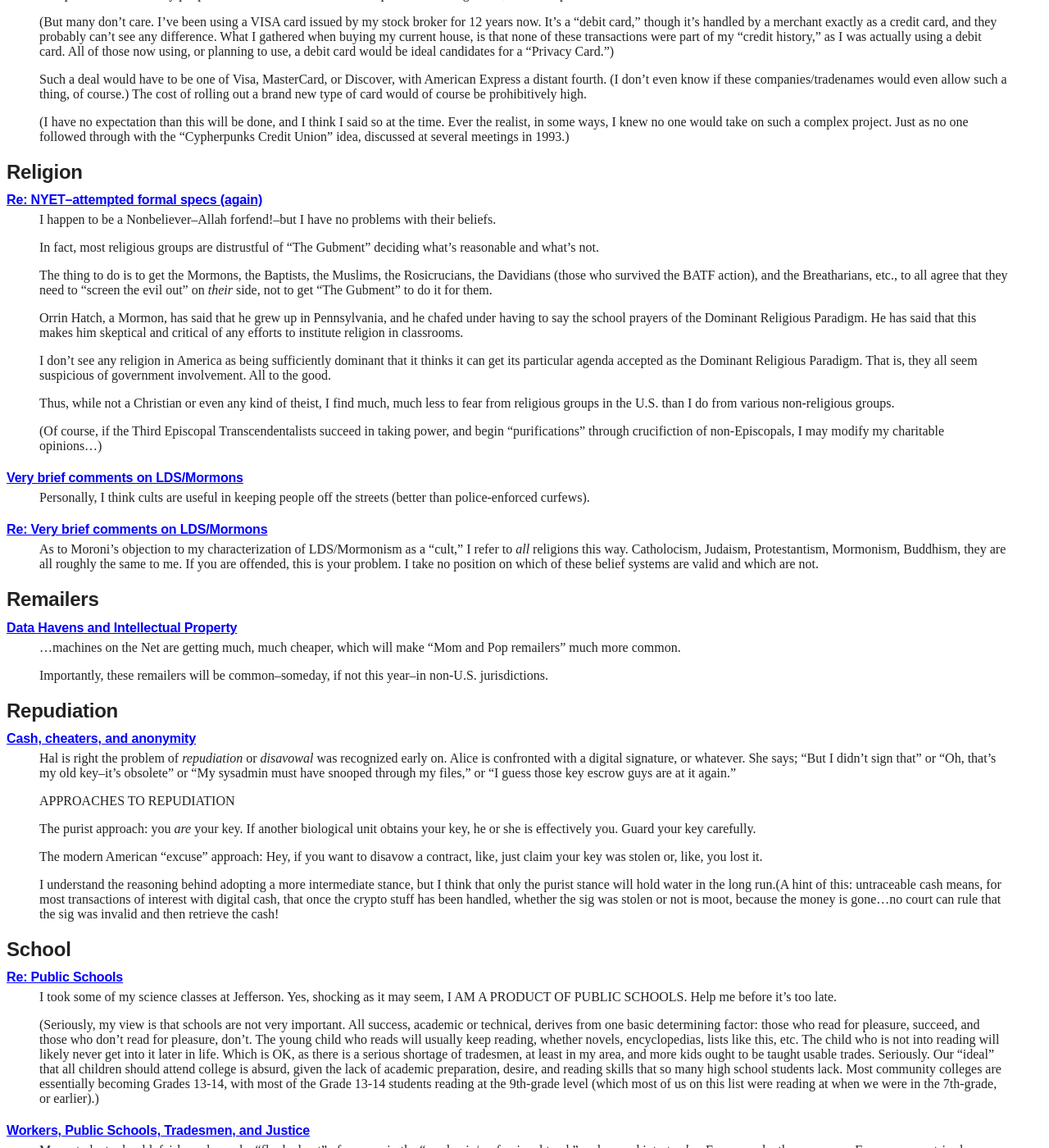
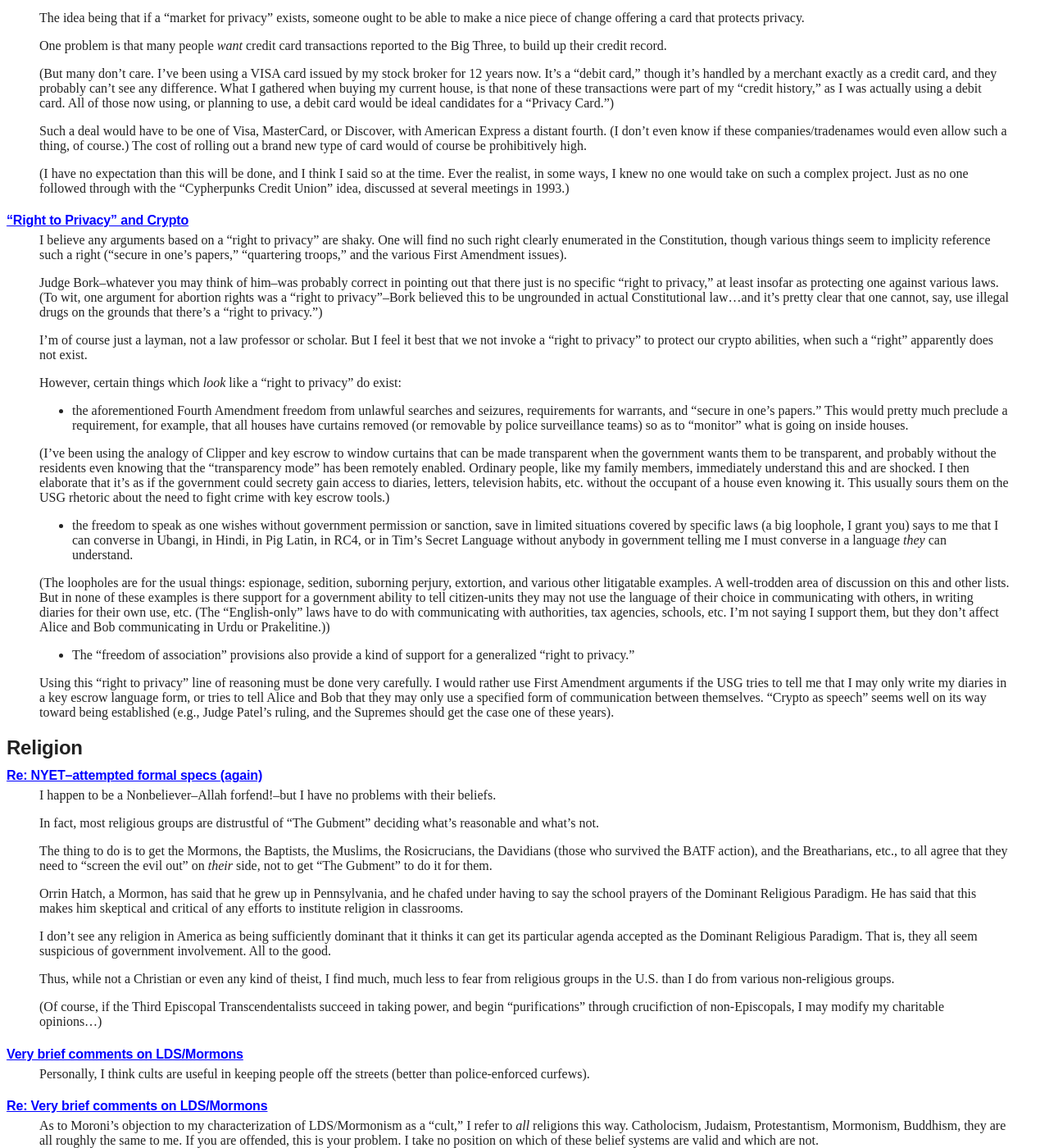
Before and after one commit to wakgill/deryk, a Jekyll site: the page built from tcm.md, in a window 1280 px wide and 1400 px high, scrolled down 17801 px. Shown: the whole window at 82% size. Built offline with Jekyll 4.4.1, drawn with Linux system fonts in a browser that asks for light colours; some of the changed text lies outside the part shown.

Commit message:
Update tcm.md

```diff
--- a/tcm.md
+++ b/tcm.md
@@ -342,6 +342,11 @@ intelligence agencies, as described in Richelson's excellent books and
 other books (such as "Deep Black," an unauthorized history of the National
 Reconnaissance Organization), can only be described as "stupefyingly
 large."
+
+#### [“Right to Privacy” and Crypto](http://mailing-list-archive.cryptoanarchy.wiki/archive/1996/10/31c41fe67fecaec5d3bf379f1d540adc62cf5670ba65d917b6f34c24ea51bee6/)
+
+>I think Ronald Dworkin's new book on law has discussions of this "right to
+privacy" issue. I plan to read it soon.
 
 ## Censorship
 
@@ -1473,6 +1478,68 @@ rolling out a brand new type of card would of course be prohibitively high.
 time. Ever the realist, in some ways,  I knew no one would take on such a
 complex project. Just as no one followed through with the "Cypherpunks
 Credit Union" idea, discussed at several meetings in 1993.)
+
+#### [“Right to Privacy” and Crypto](http://mailing-list-archive.cryptoanarchy.wiki/archive/1996/10/31c41fe67fecaec5d3bf379f1d540adc62cf5670ba65d917b6f34c24ea51bee6/)
+
+>I believe any arguments based on a "right to privacy" are shaky. One will
+find no such right clearly enumerated in the Constitution, though various
+things seem to implicity reference such a right ("secure in one's papers,"
+"quartering troops," and the various First Amendment issues).
+>
+>Judge Bork--whatever you may think of him--was probably correct in pointing
+out that there just is no specific "right to privacy," at least insofar as
+protecting one against various laws. (To wit, one argument for abortion
+rights was a "right to privacy"--Bork believed this to be ungrounded in
+actual Constitutional law...and it's pretty clear that one cannot, say, use
+illegal drugs on the grounds that there's a "right to privacy.")
+>
+>I'm of course just a layman, not a law professor or scholar. But I feel it
+best that we not invoke a "right to privacy" to protect our crypto
+abilities, when such a "right" apparently does not exist.
+>
+>However, certain things which _look_ like a "right to privacy" do exist:
+>
+>* the aforementioned Fourth Amendment freedom from unlawful searches and
+seizures, requirements for warrants, and "secure in one's papers." This
+would pretty much preclude a requirement, for example, that all houses have
+curtains removed (or removable by police surveillance teams) so as to
+"monitor" what is going on inside houses.
+>
+>(I've been using the analogy of Clipper and key escrow to window curtains
+that can be made transparent when the government wants them to be
+transparent, and probably without the residents even knowing that the
+"transparency mode" has been remotely enabled. Ordinary people, like my
+family members, immediately understand this and are shocked. I then
+elaborate that it's as if the government could secrety gain access to
+diaries, letters, television habits, etc. without the occupant of a house
+even knowing it. This usually sours them on the USG rhetoric about the need
+to fight crime with key escrow tools.)
+>
+>* the freedom to speak as one wishes without government permission or
+sanction, save in limited situations covered by specific laws (a big
+loophole, I grant you) says to me that I can converse in Ubangi, in Hindi,
+in Pig Latin, in RC4, or in Tim's Secret Language without anybody in
+government telling me I must converse in a language _they_ can understand.
+>
+>(The loopholes are for the usual things: espionage, sedition, suborning
+perjury, extortion, and various other litigatable examples. A well-trodden
+area of discussion on this and other lists. But in none of these examples
+is there support for a government ability to tell citizen-units they may
+not use the language of their choice in communicating with others, in
+writing diaries for their own use, etc. (The "English-only" laws have to do
+with communicating with authorities, tax agencies, schools, etc. I'm not
+saying I support them, but they don't affect Alice and Bob communicating in
+Urdu or Prakelitine.))
+>
+>* The "freedom of association" provisions also provide a kind of support
+for a generalized "right to privacy."
+>
+>Using this "right to privacy" line of reasoning must be done very carefully. I would rather use First Amendment arguments if the USG tries to tell me
+that I may only write my diaries in a key escrow language form, or tries to
+tell Alice and Bob that they may only use a specified form of communication
+between themselves. "Crypto as speech" seems well on its way toward being
+established (e.g., Judge Patel's ruling, and the Supremes should get the
+case one of these years).
 
 
 ## Religion
```
